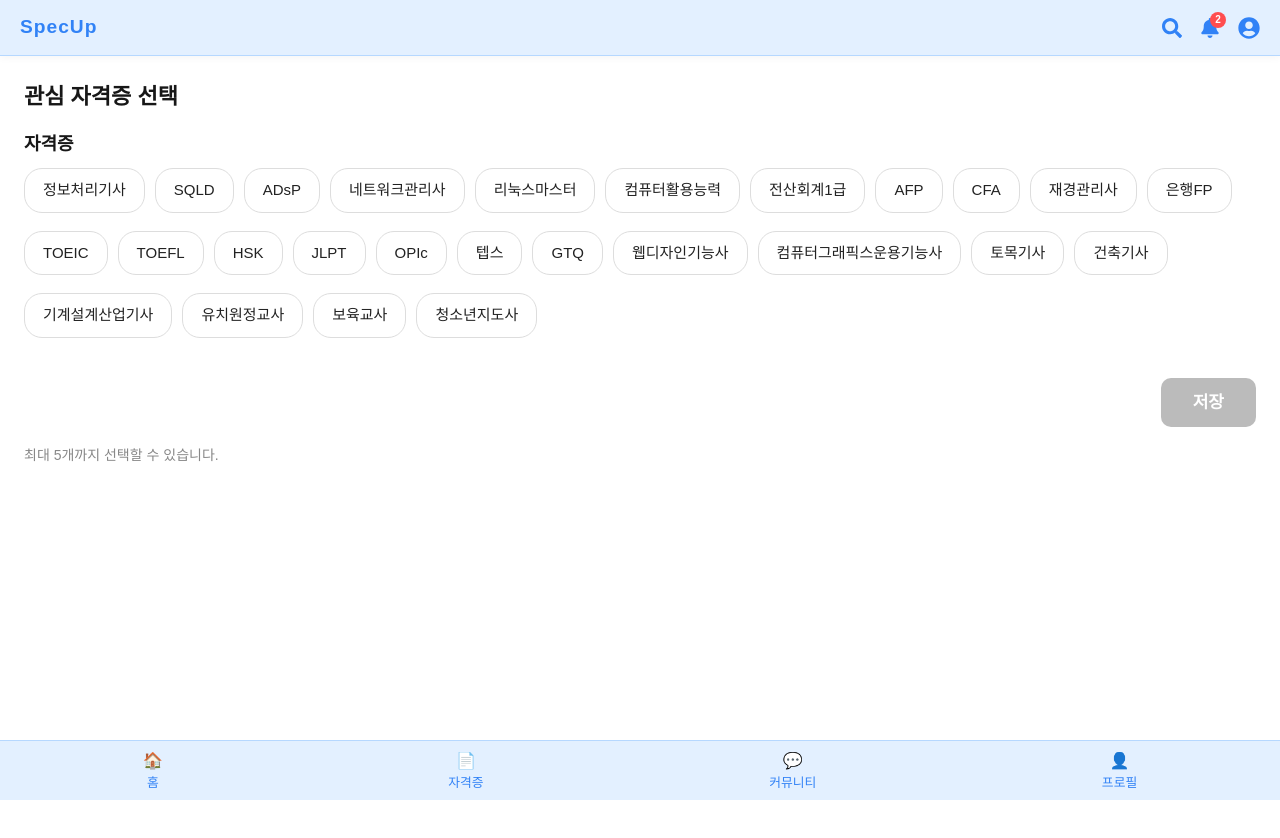
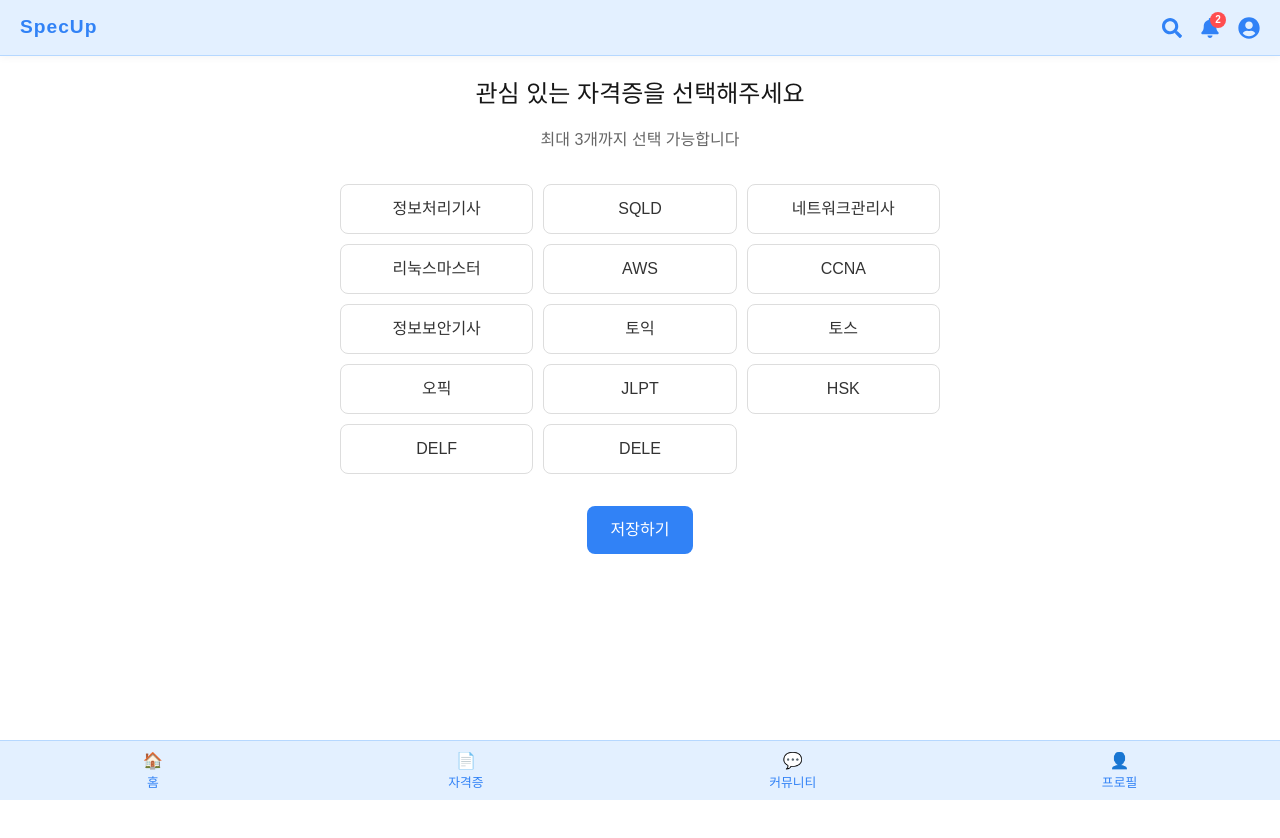
Before and after one commit to ChoysProject/SpecUp, a Next.js app in the folder frontend/: page /select-cert in a window 1280 px wide. Shown: the top 838 px of the page. Built offline with nearby package versions, Linux system fonts and the light colour scheme; no server answers; sample sign-in values are in the browser's storage.

Commit message:
직무 및 관심자격증 완료료

```diff
--- a/frontend/src/app/select-cert/page.tsx
+++ b/frontend/src/app/select-cert/page.tsx
@@ -1,13 +1,13 @@
+'use client';
+
 import { useState } from "react";
 import { useRouter } from "next/navigation";
+import { toast, ToastContainer } from "react-toastify";
+import "react-toastify/dist/ReactToastify.css";
 
 const CERT_LIST = [
-  "정보처리기사", "SQLD", "ADsP", "네트워크관리사", "리눅스마스터", "컴퓨터활용능력",
-  "전산회계1급", "AFP", "CFA", "재경관리사", "은행FP",
-  "TOEIC", "TOEFL", "HSK", "JLPT", "OPIc", "텝스",
-  "GTQ", "웹디자인기능사", "컴퓨터그래픽스운용기능사",
-  "토목기사", "건축기사", "기계설계산업기사",
-  "유치원정교사", "보육교사", "청소년지도사"
+  "정보처리기사", "SQLD", "네트워크관리사", "리눅스마스터", "AWS", "CCNA", "정보보안기사",
+  "토익", "토스", "오픽", "JLPT", "HSK", "DELF", "DELE"
 ];
 
 export default function SelectCertPage() {
@@ -18,87 +18,115 @@ export default function SelectCertPage() {
     if (selected.includes(item)) {
       setSelected(selected.filter(s => s !== item));
     } else {
-      if (selected.length >= 5) return;
+      if (selected.length >= 3) {
+        toast.warning("최대 3개까지만 선택 가능합니다.");
+        return;
+      }
       setSelected([...selected, item]);
     }
   };
 
   const handleSave = async () => {
+    if (selected.length === 0) {
+      toast.error("최소 1개 이상의 관심 자격증을 선택해주세요.");
+      return;
+    }
+
     const userId = typeof window !== 'undefined' ? localStorage.getItem('userId') : null;
     const accessToken = typeof window !== 'undefined' ? localStorage.getItem('accessToken') : null;
+
     if (!userId || !accessToken) {
-      alert('로그인이 필요합니다.');
+      toast.error('로그인이 필요합니다.');
       router.push('/login');
       return;
     }
+
     try {
-      const res = await fetch(`http://192.168.6.131:8080/api/users/${userId}`, {
+      const res = await fetch(`http://172.20.193.4:8080/api/users/${userId}/interests`, {
         method: 'PUT',
-        headers: { 'Content-Type': 'application/json', 'Authorization': `Bearer ${accessToken}` },
-        body: JSON.stringify({ certInterests: selected })
+        headers: {
+          'Content-Type': 'application/json',
+          'Authorization': `Bearer ${accessToken}`
+        },
+        body: JSON.stringify({
+          jobInterests: null,
+          certInterests: selected
+        })
       });
+
       if (res.ok) {
-        router.push('/main');
+        toast.success("관심 자격증이 저장되었습니다.");
+        setTimeout(() => router.push('/main'), 1200);
       } else {
         const errorText = await res.text();
         console.error("저장 실패:", errorText);
-        alert('저장 중 오류가 발생했습니다. 다시 시도해주세요.');
+        toast.error('저장 중 오류가 발생했습니다. 다시 시도해주세요.');
       }
     } catch (error) {
       console.error("저장 중 에러:", error);
-      alert('저장 중 오류가 발생했습니다. 다시 시도해주세요.');
+      toast.error('저장 중 오류가 발생했습니다. 다시 시도해주세요.');
     }
   };
 
   return (
-    <div style={{ minHeight: "100vh", background: "#fff", padding: 24 }}>
-      <h2 style={{ fontSize: 22, fontWeight: 700, marginBottom: 18 }}>관심 자격증 선택</h2>
-      <div style={{ marginBottom: 32 }}>
-        <div style={{ fontWeight: 600, fontSize: 18, marginBottom: 10 }}>자격증</div>
-        <div style={{ display: "flex", flexWrap: "wrap", gap: 10 }}>
-          {CERT_LIST.map(item => (
+    <div style={{
+      minHeight: '100vh',
+      background: '#fff',
+      padding: '20px',
+      display: 'flex',
+      flexDirection: 'column',
+      alignItems: 'center'
+    }}>
+      <ToastContainer position="top-center" autoClose={1500} hideProgressBar />
+
+      <h1 style={{ fontSize: '1.5rem', marginBottom: '1rem', textAlign: 'center' }}>
+        관심 있는 자격증을 선택해주세요
+      </h1>
+      <p style={{ color: '#666', marginBottom: '2rem', textAlign: 'center' }}>
+        최대 3개까지 선택 가능합니다
+      </p>
+
+      <div style={{
+        display: 'grid',
+        gridTemplateColumns: 'repeat(auto-fill, minmax(150px, 1fr))',
+        gap: '10px',
+        width: '100%',
+        maxWidth: '600px'
+      }}>
+        {CERT_LIST.map((item) => (
           <button
             key={item}
             onClick={() => handleSelect(item)}
             style={{
-                padding: "10px 18px",
-                borderRadius: 18,
-                border: selected.includes(item) ? "2px solid #3182f6" : "1px solid #ddd",
-                background: selected.includes(item) ? "#3182f6" : "#fff",
-                color: selected.includes(item) ? "#fff" : "#222",
-                fontWeight: 500,
-                fontSize: 15,
-                marginBottom: 8,
-                cursor: "pointer"
+              padding: '12px',
+              border: '1px solid #ddd',
+              borderRadius: '8px',
+              background: selected.includes(item) ? '#3182f6' : '#fff',
+              color: selected.includes(item) ? '#fff' : '#333',
+              cursor: 'pointer',
+              transition: 'all 0.2s'
             }}
-              disabled={selected.length >= 5 && !selected.includes(item)}
           >
             {item}
           </button>
         ))}
       </div>
-      </div>
-      <div style={{ textAlign: "right" }}>
+
       <button
         onClick={handleSave}
-          disabled={selected.length === 0}
         style={{
-            background: selected.length ? "#3182f6" : "#bbb",
-            color: "#fff",
-            border: "none",
-            borderRadius: 10,
-            padding: "12px 32px",
-            fontSize: 17,
-            fontWeight: 600,
-            cursor: selected.length ? "pointer" : "not-allowed"
+          marginTop: '2rem',
+          padding: '12px 24px',
+          background: '#3182f6',
+          color: '#fff',
+          border: 'none',
+          borderRadius: '8px',
+          cursor: 'pointer',
+          fontSize: '1rem'
         }}
       >
-          저장
+        저장하기
       </button>
-      </div>
-      <div style={{ color: "#888", fontSize: 14, marginTop: 18 }}>
-        최대 5개까지 선택할 수 있습니다.
-      </div>
     </div>
   );
 }
--- a/frontend/src/app/select-interest/page.tsx
+++ b/frontend/src/app/select-interest/page.tsx
@@ -42,10 +42,16 @@ export default function SelectInterestPage() {
     }
 
     try {
-      const res = await fetch(`http://192.168.6.131:8080/api/users/${userId}`, {
+      const res = await fetch(`http://172.20.193.4:8080/api/users/${userId}/interests`, {
         method: 'PUT',
-        headers: { 'Content-Type': 'application/json', 'Authorization': `Bearer ${accessToken}` },
-        body: JSON.stringify({ jobInterests: selected })
+        headers: {
+          'Content-Type': 'application/json',
+          'Authorization': `Bearer ${accessToken}`
+        },
+        body: JSON.stringify({
+          jobInterests: selected,
+          certInterests: null
+        })
       });
 
       if (res.ok) {
```
Also changed, not shown: 2 other files (tests, documents, lock files or other folders). Lines whose indentation alone changed are shown as unchanged.
